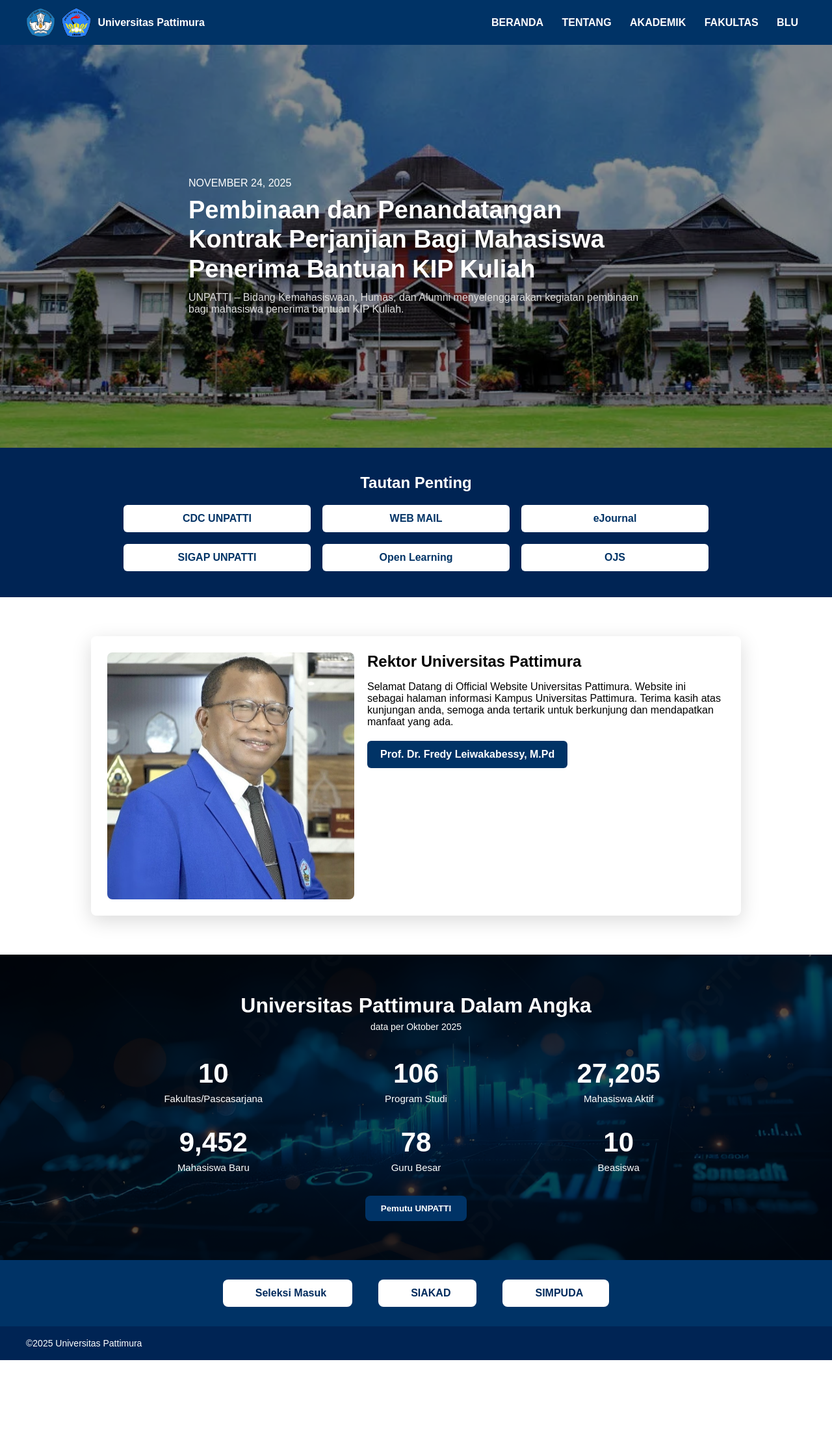
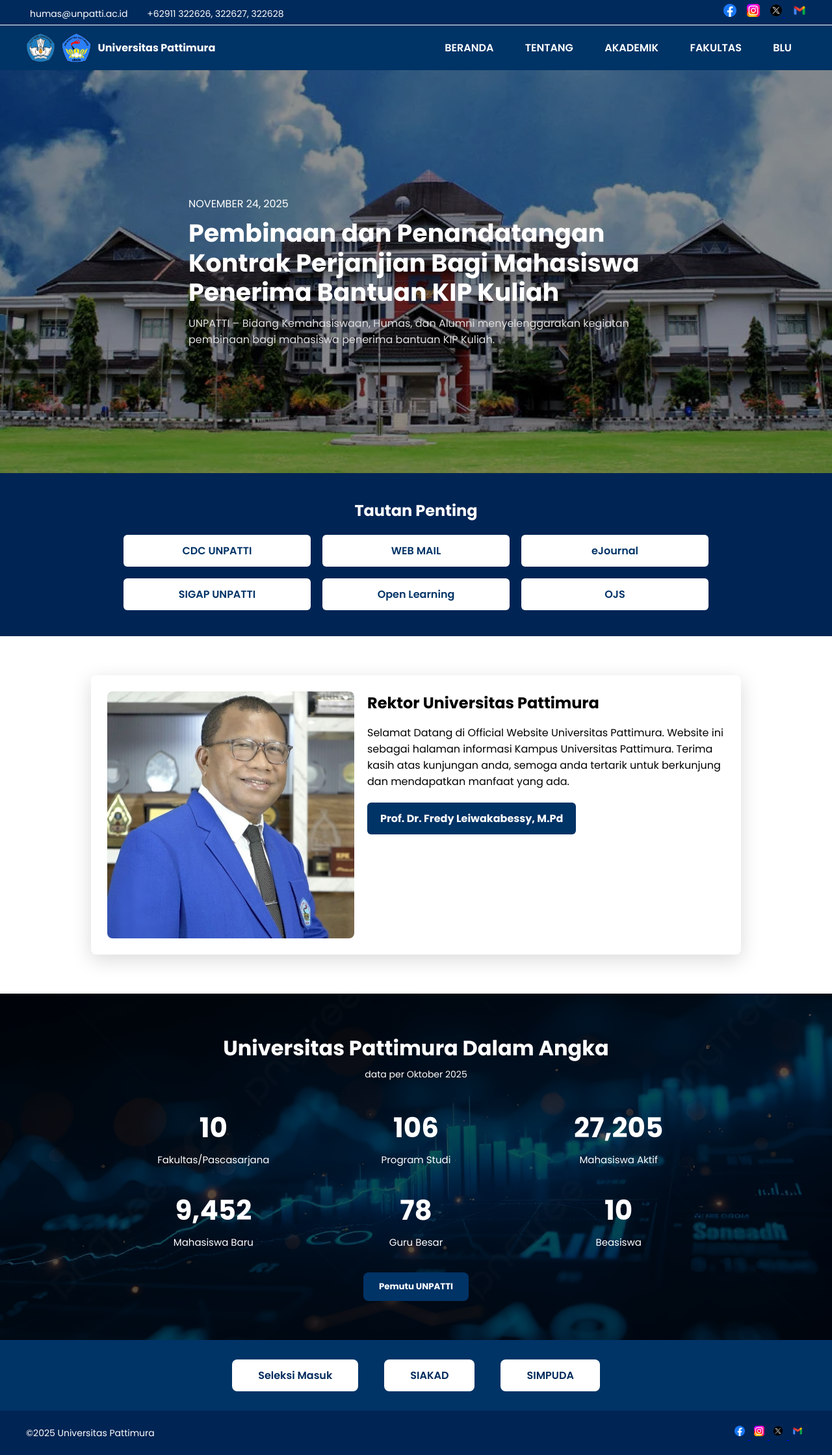
Before and after one commit to fahlevifahada/Tugas-Web, a plain HTML site: page index.html in a window 1280 px wide. Shown: the whole page at 65% size. Before the commit the page ends 2093 px from the top, so only its background shows below. Drawn offline with Linux system fonts and the light colour scheme.

Commit message:
Add files via upload

```diff
--- a/index.html
+++ b/index.html
@@ -1,11 +1,29 @@
     <!DOCTYPE html>
     <html>
     <head>
+
         <title>UNPATTI Clone</title>
         <link rel="stylesheet" href="style.css">
         <link rel="icon" type="image/png" href="assets/unpatti.png">
+        <link href="https://fonts.googleapis.com/css2?family=Poppins:wght@400;500;600;700&display=swap" rel="stylesheet">
+
     </head>
     <body>
+
+<div class="topbar">
+    <div class="topbar-left">
+        <span><i class="fa fa-envelope"></i> humas@unpatti.ac.id</span>
+        <span><i class="fa fa-phone"></i> +62911 322626, 322627, 322628</span>
+    </div>
+
+    <div class="topbar-right">
+        <a href="#"><img src="assets/facebook.png" alt="Facebook"></a>
+        <a href="#"><img src="assets/instagram.png" alt="Instagram"></a>
+        <a href="#"><img src="assets/x.png" alt="X">
+        <a href="#"><img src="assets/gmail.png" alt="Gmail"></a>
+    </div>
+</div>
+
 
         <!-- HEADER -->
         <header class="navbar">
@@ -42,12 +60,12 @@
             <h2>Tautan Penting</h2>
 
             <div class="links-grid">
-            <a class="link-btn">CDC UNPATTI</a>
-            <a class="link-btn">WEB MAIL</a>
-            <a class="link-btn">eJournal</a>
-            <a class="link-btn">SIGAP UNPATTI</a>
-            <a class="link-btn">Open Learning</a>
-            <a class="link-btn">OJS</a>
+                <a href="#" class="link-btn">CDC UNPATTI</a>
+                <a href="#" class="link-btn">WEB MAIL</a>
+                <a href="#" class="link-btn">eJournal</a>
+                <a href="#" class="link-btn">SIGAP UNPATTI</a>
+                <a href="#" class="link-btn">Open Learning</a>
+                <a href="#" class="link-btn">OJS</a>
             </div>
         </section>
 
@@ -113,17 +131,9 @@
     <!-- MENU BAWAH -->
     <section class="bottom-menu">
         <div class="menu-container">
-        <a href="#" class="menu-btn">
-            <span class="icon"></span> Seleksi Masuk
-        </a>
-
-        <a href="#" class="menu-btn">
-            <span class="icon"></span> SIAKAD
-        </a>
-
-        <a href="#" class="menu-btn">
-            <span class="icon"></span> SIMPUDA
-        </a>
+                <a href="#" class="menu-btn">Seleksi Masuk</a>
+                <a href="#" class="menu-btn">SIAKAD</a>
+                <a href="#" class="menu-btn">SIMPUDA</a>
         </div>
     </section>
 
@@ -133,6 +143,25 @@
     <div class="footer-left">
         ©2025 Universitas Pattimura
     </div>
+
+    <div class="footer-right">
+        <a href="#" class="socmed">
+            <img src="assets/facebook.png" alt="Facebook">
+        </a>
+
+        <a href="#" class="socmed">
+            <img src="assets/instagram.png" alt="Instagram">
+        </a>
+
+        <a href="#" class="socmed">
+            <img src="assets/x.png" alt="X">
+        </a>
+
+        <a href="#" class="socmed">
+            <img src="assets/gmail.png" alt="Email">
+        </a>
+    </div>
 </footer>
+
     </body>
     </html>
--- a/style.css
+++ b/style.css
@@ -5,6 +5,46 @@
     box-sizing: border-box;
     font-family: Arial, sans-serif;
 }
+
+* {
+    font-family: 'Poppins', sans-serif;
+}
+
+/* ===================== */
+/*        TOPBAR         */
+/* ===================== */
+/* TOPBAR */
+.topbar {
+    background: #002a5c;
+    color: white;
+    padding: 6px 40px;
+    display: flex;
+    justify-content: space-between;
+    align-items: center;
+    font-size: 14px;
+    border-bottom: 1px solid white;
+}
+
+.topbar-left span {
+    margin-right: 20px;
+    display: inline-flex;
+    align-items: center;
+    gap: 6px;
+}
+
+.topbar-right a img {
+    width: 20px;
+    height: 20px;
+    margin-left: 12px;
+    transition: transform 0.2s, opacity 0.2s;
+}
+
+.topbar-right a img:hover {
+    transform: scale(1.7);
+    opacity: 0.7;
+}
+
+
 
 /* ===================== */
 /*        NAVBAR         */
@@ -16,12 +56,19 @@
     display: flex;
     justify-content: space-between;
     align-items: center;
+    position: sticky;
+    top: 0;
+    z-index: 9999;
 }
 
 .nav-left {
     display: flex;
     align-items: center;
     gap: 10px;
+}
+
+.nav-left:hover {
+    cursor: pointer;
 }
 
 .logo {
@@ -33,10 +80,17 @@
 }
 
 .nav-menu a {
-    margin: 0 12px;
+    margin: 0px 12px;
+    padding: 10px;
     text-decoration: none;
     color: white;
     font-weight: 600;
+    transition: background 0.18s ease;
+}
+
+.nav-menu a:hover {
+    cursor: pointer;
+    background-color: grey;
 }
 
 /* ===================== */
@@ -102,15 +156,18 @@
 .link-btn {
     background: white;
     color: #003366;
+    text-decoration: none;
     padding: 12px;
     border-radius: 6px;
     font-weight: 600;
     display: block;
+    transition: transform 0.5s ease, background 0.25s ease;
 }
 
 .link-btn:hover {
     cursor: pointer;
     background-color: yellow;
+    transform: scale(1.04);
 }
 
 /* ========================== */
@@ -205,11 +262,14 @@
     font-weight: bold;
     border: none;
     border-radius: 8px;
-    cursor: pointer;
+    transition: transform 0.5s ease, background 0.25s ease;
 }
 
 .angka-btn:hover {
     background: #0055aa;
+    transform: scale(1.04);
+    cursor: pointer;
+
 }
 
 /* ========================= */
@@ -240,13 +300,15 @@
     display: flex;
     align-items: center;
     gap: 10px;
-    transition: 0.25s;
+    transition: transform 0.5s ease, background 0.25s ease;
 }
 
 .menu-btn:hover {
     background: #ffdd00;
+    transform: scale(1.04);
     cursor: pointer;
 }
+
 
 .icon {
     font-size: 18px;
@@ -267,12 +329,16 @@
     font-size: 14px;
 }
 
-.footer-right {
-    display: flex;
-    gap: 14px;
+.footer-right img {
+    width: 26px;
+    height: 26px;
+    object-fit: contain;
+    padding: 5px;
+    display: inline-block;
+    transition: transform 0.2s, opacity 0.2s;
 }
 
-
 .footer-right img:hover {
-    color: white;
+    transform: scale(1.7);
+    opacity: 0.7;
 }
```
Also changed, not shown: assets/facebook.png (added), assets/gmail.png (added), assets/instagram.png (added), assets/x.png (added). Lines whose indentation alone changed are shown as unchanged.
